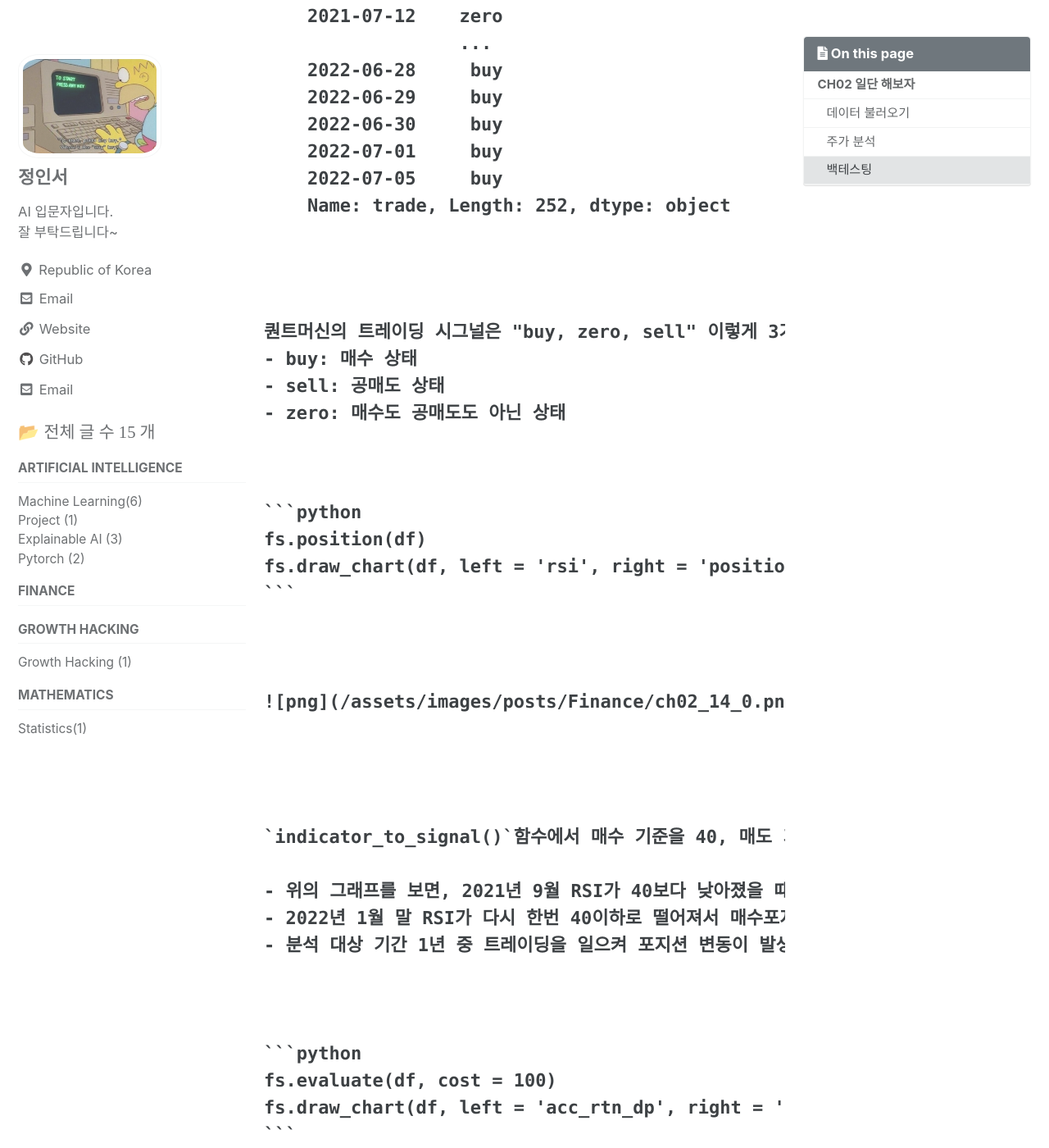
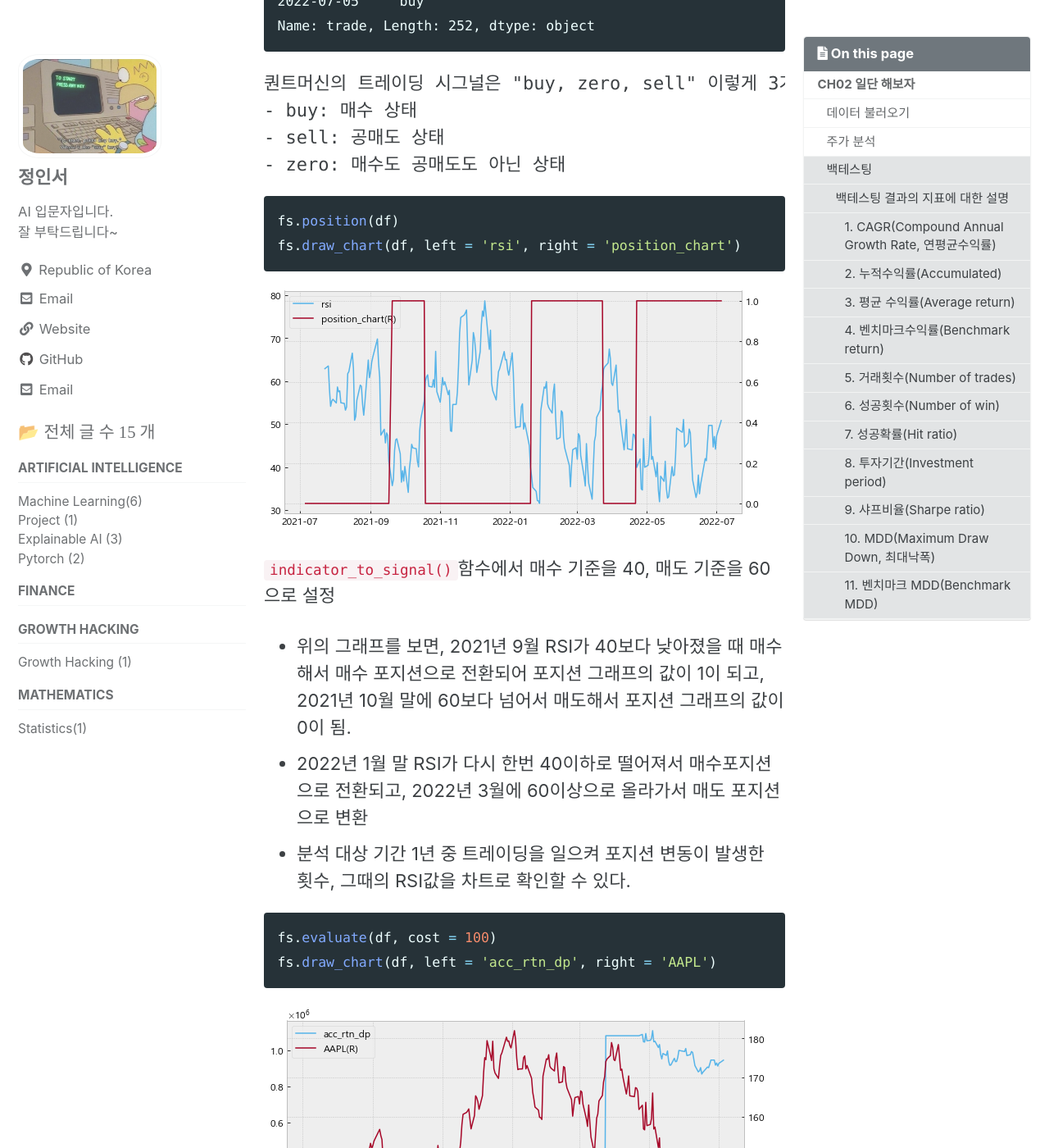
Before and after one commit to Inwest0402/Inwest0402.github.io, a Jekyll site: the page built from _posts/2022/Finance/Quant/2022-07-07-Quant-Base.md, in a window 1280 px wide and 1400 px high, scrolled down 3276 px. Shown: the whole window at 82% size. Built offline with Jekyll 4.4.1, drawn with Linux system fonts in a browser that asks for light colours; cached includes are drawn as plain includes; formulas are drawn with MathJax 3; comment, search, counter and statistics services are not loaded; some of the changed text lies outside the part shown.

Commit message:
Update 2022-07-07-Quant-Base.md

````diff
--- a/_posts/2022/Finance/Quant/2022-07-07-Quant-Base.md
+++ b/_posts/2022/Finance/Quant/2022-07-07-Quant-Base.md
@@ -140,10 +140,9 @@ fs.draw_chart(df, left = 'rsi', right = 'AAPL')
 
 ## 백테스팅
 
-<pre>
+
 주가와 RSI 값을 구했다면, RSI 지표를 이용해 트레이딩을 했을 경우 성과가 어땠는지를 볼 수 있는데, 이는 벡테스팅이라고 부르는 과정이다.
-<b>"Buy Low And Sell High"
-</pre>
+
 
 ```python
 indicator_to_signal(df, factor, buy, sell)
````
